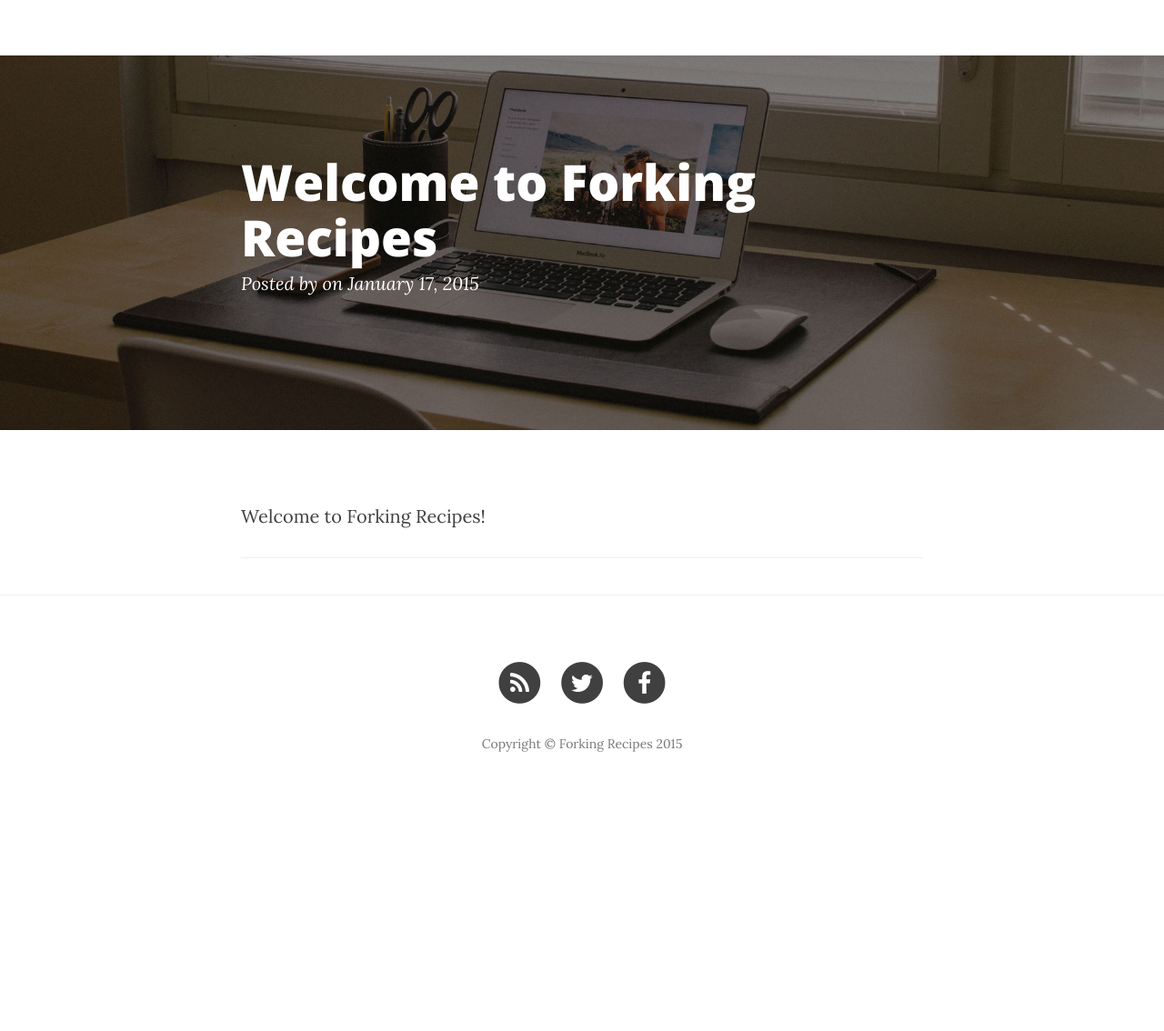
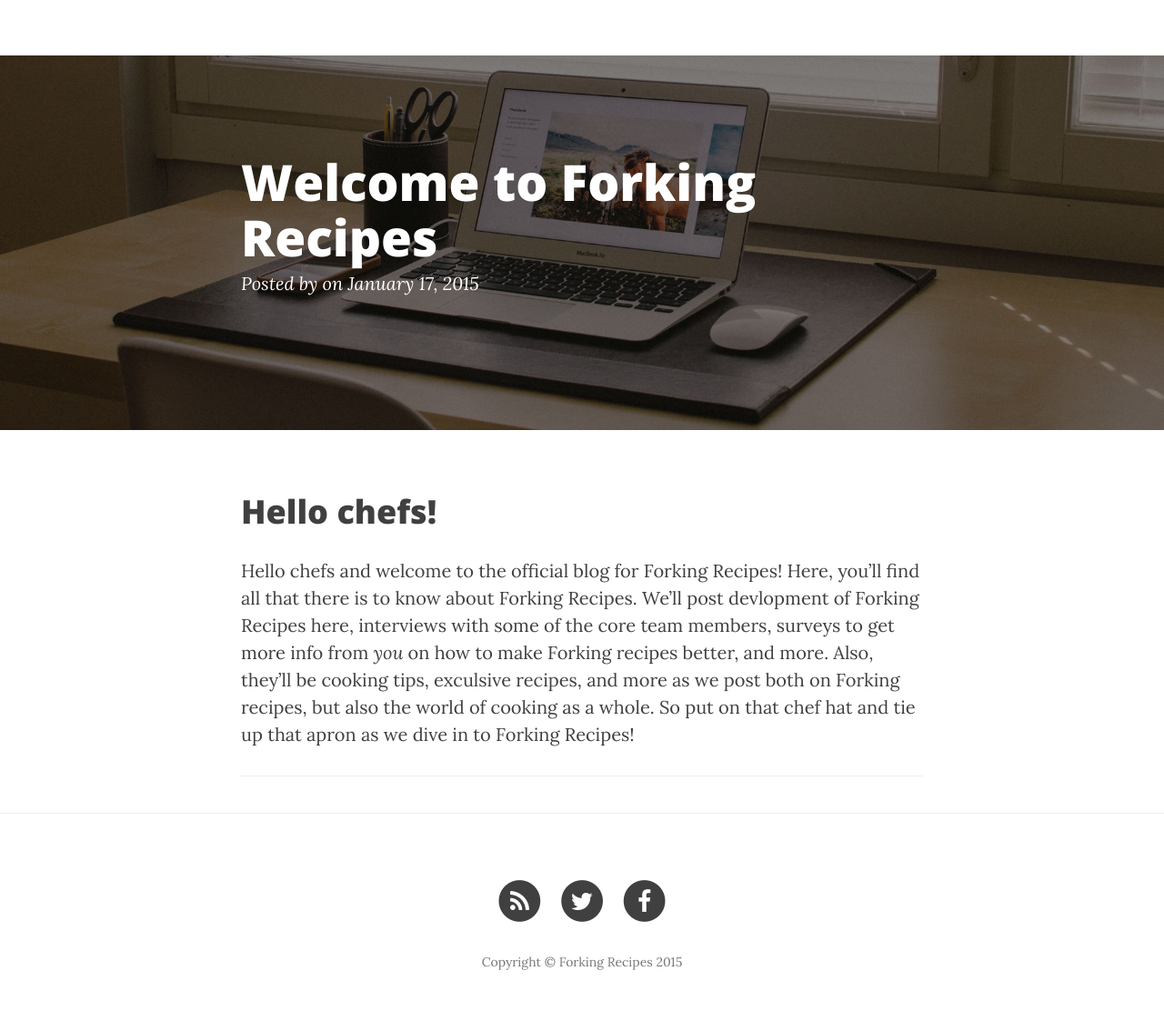
Before and after one commit to asm-products/forking-recipes, a Jekyll site: the page built from _posts/2015-1-17-Welcome.md, in a window 1280 px wide. Shown: the whole page at 91% size. Built offline with Jekyll 4.4.1, drawn with Linux system fonts in a browser that asks for light colours; nearby versions of some CDN libraries; before the commit the page ends 900 px from its top, so only the background shows below that.

Commit message:
Update 2015-1-17-Welcome.md

```diff
--- a/_posts/2015-1-17-Welcome.md
+++ b/_posts/2015-1-17-Welcome.md
@@ -3,4 +3,6 @@ title: Welcome to Forking Recipes
 layout: post
 ---
 
-Welcome to Forking Recipes!
+
+#Hello chefs!
+Hello chefs and welcome to the official blog for Forking Recipes! Here, you'll find all that there is to know about Forking Recipes. We'll post devlopment of Forking Recipes here, interviews with some of the core team members, surveys to get more info from <em>you</em> on how to make Forking recipes better, and more. Also, they'll be cooking tips, exculsive recipes, and more as we post both on Forking recipes, but also the world of cooking as a whole. So put on that chef hat and tie up that apron as we dive in to Forking Recipes!
```
